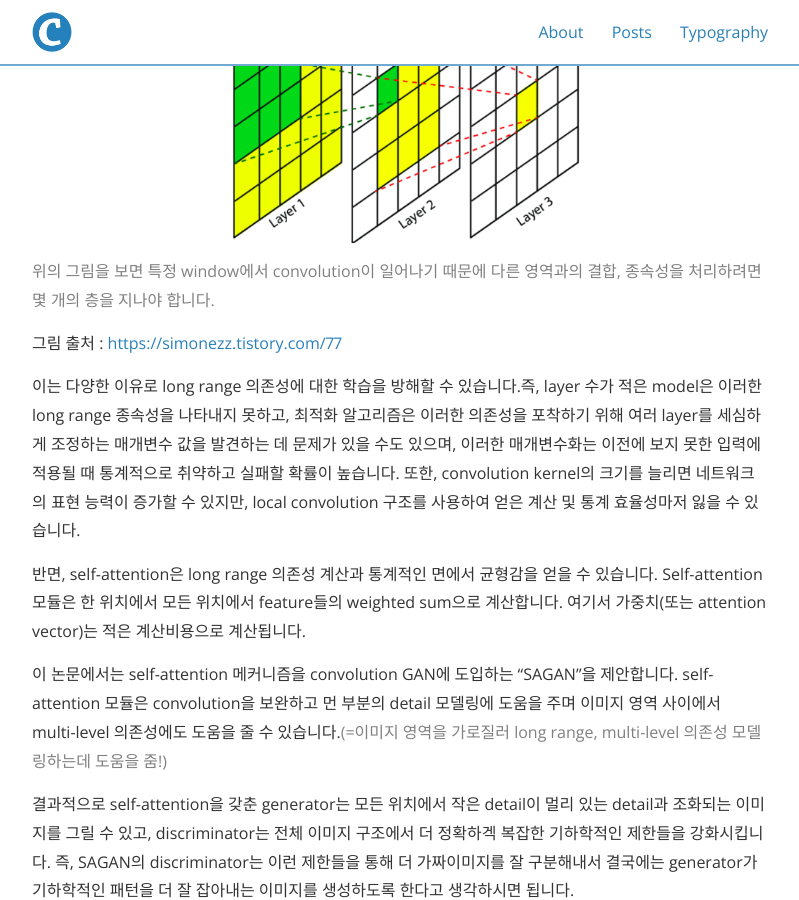
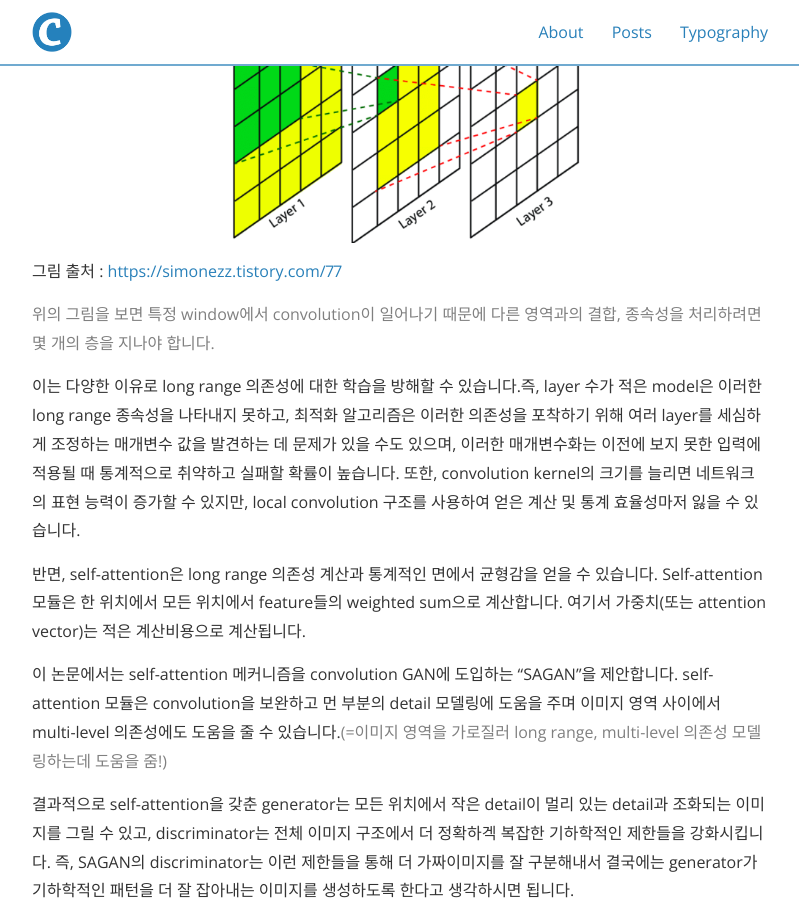
Before and after one commit to deep-generative-models-AIM5036/deep-generative-models-AIM5036.github.io, a Jekyll site: the page built from _posts/2022-11-10-SAGAN.md, in a window 1280 px wide and 900 px high, scrolled down 781 px. Shown: the whole window, without its empty margins (240-1039 px from the left). Built offline with Jekyll 4.4.1, drawn with Linux system fonts in a browser that asks for light colours; nearby versions of some CDN libraries; formulas are drawn with MathJax 3; some of the changed lines change nothing that is shown; some of the changed text lies outside the part shown.

Commit message:
fix something 2

```diff
--- a/_posts/2022-11-10-SAGAN.md
+++ b/_posts/2022-11-10-SAGAN.md
@@ -15,9 +15,10 @@ published: true
 컴퓨터 비전 분야에서 이미지 합성은 매우 중요한 문제입니다. deep convolutional network 기반 GAN은 image synthesis에서 매우 성공적이지만, convolution GAN에서 생성된 sample을 보면 multi-class dataset(예 : ImageNet)을 훈련할 때 모델링에 어려움이 있습니다. 예를 들어 ImageNet GAN 모델은 구조적 제약이 없는 (바다, 하늘과 같은) image의 synthesizing에는 탁월하지만, 기하학적 또는 구조적 패턴이 있는 (개의 발 같은) 경우에는 synthesizing 능력이 떨어집니다. 그 이유는 이전 모델이 다른 이미지 영역에 대한 종속성을 모델링하기 위해 convolution에 많이 의존한다는 것인데, 더 자세히 말하면 convolution operator는 local receptive field를 가지기 때문에 long range 의존성은 여러 convolution layer를 통과한 후에만 처리가 가능하기 때문입니다.
 
 <p align="center"><img src="/SAGAN_img/convolution.png" style="max-width: 50%"></p>
-<span style="color:#808080">위의 그림을 보면 특정 window에서 convolution이 일어나기 때문에 다른 영역과의 결합, 종속성을 처리하려면 몇 개의 층을 지나야 합니다.</span>
 
 그림 출처 : [https://simonezz.tistory.com/77](https://simonezz.tistory.com/77)
+
+<span style="color:#808080">위의 그림을 보면 특정 window에서 convolution이 일어나기 때문에 다른 영역과의 결합, 종속성을 처리하려면 몇 개의 층을 지나야 합니다.</span>
 <br>
 
 이는 다양한 이유로 long range 의존성에 대한 학습을 방해할 수 있습니다.즉, layer 수가 적은 model은 이러한 long range 종속성을 나타내지 못하고, 최적화 알고리즘은 이러한 의존성을 포착하기 위해 여러 layer를 세심하게 조정하는 매개변수 값을 발견하는 데 문제가 있을 수도 있으며, 이러한 매개변수화는 이전에 보지 못한 입력에 적용될 때 통계적으로 취약하고 실패할 확률이 높습니다. 또한, convolution kernel의 크기를 늘리면 네트워크의 표현 능력이 증가할 수 있지만, local convolution 구조를 사용하여 얻은 계산 및 통계 효율성마저 잃을 수 있습니다.
@@ -149,7 +150,7 @@ baseline 모델은 SN은 discriminator에만 사용되었습니다. Discriminato
 ## 5.2. Self-attention mechanism
 <p align="center"><img src="/SAGAN_img/table1.png"></p>
 
-<span>*Table 1. https://simonezz.tistory.com/77*</span>
+<span>*Table 1.*</span>
 
 제안된 self-attention 메커니즘의 효과를 탐색하기 위해 generator와 discriminator의 다른 단계에 self-attention 메커니즘을 추가하여 여러 SAGAN의 모델을 구축한 결과입니다.
 
```
